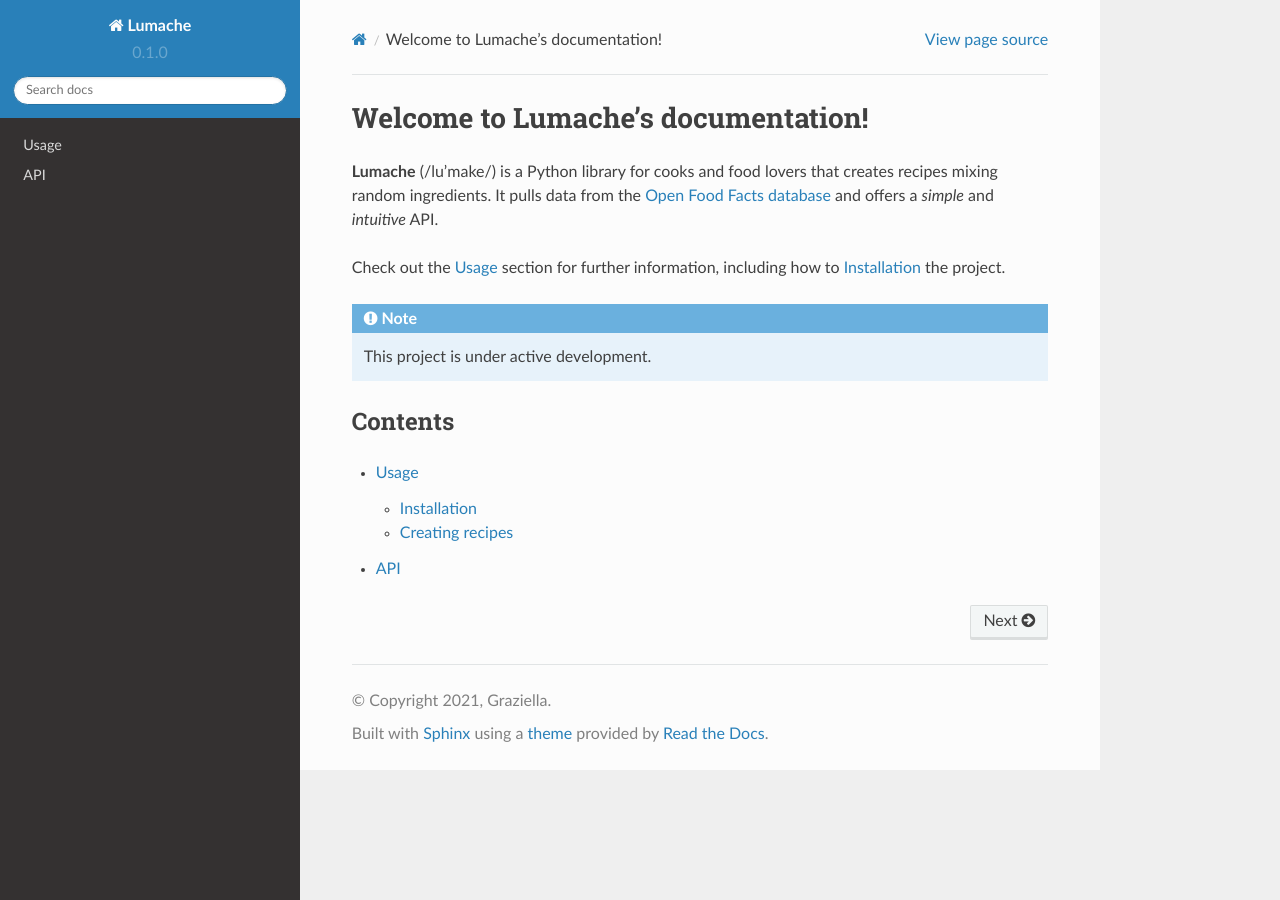
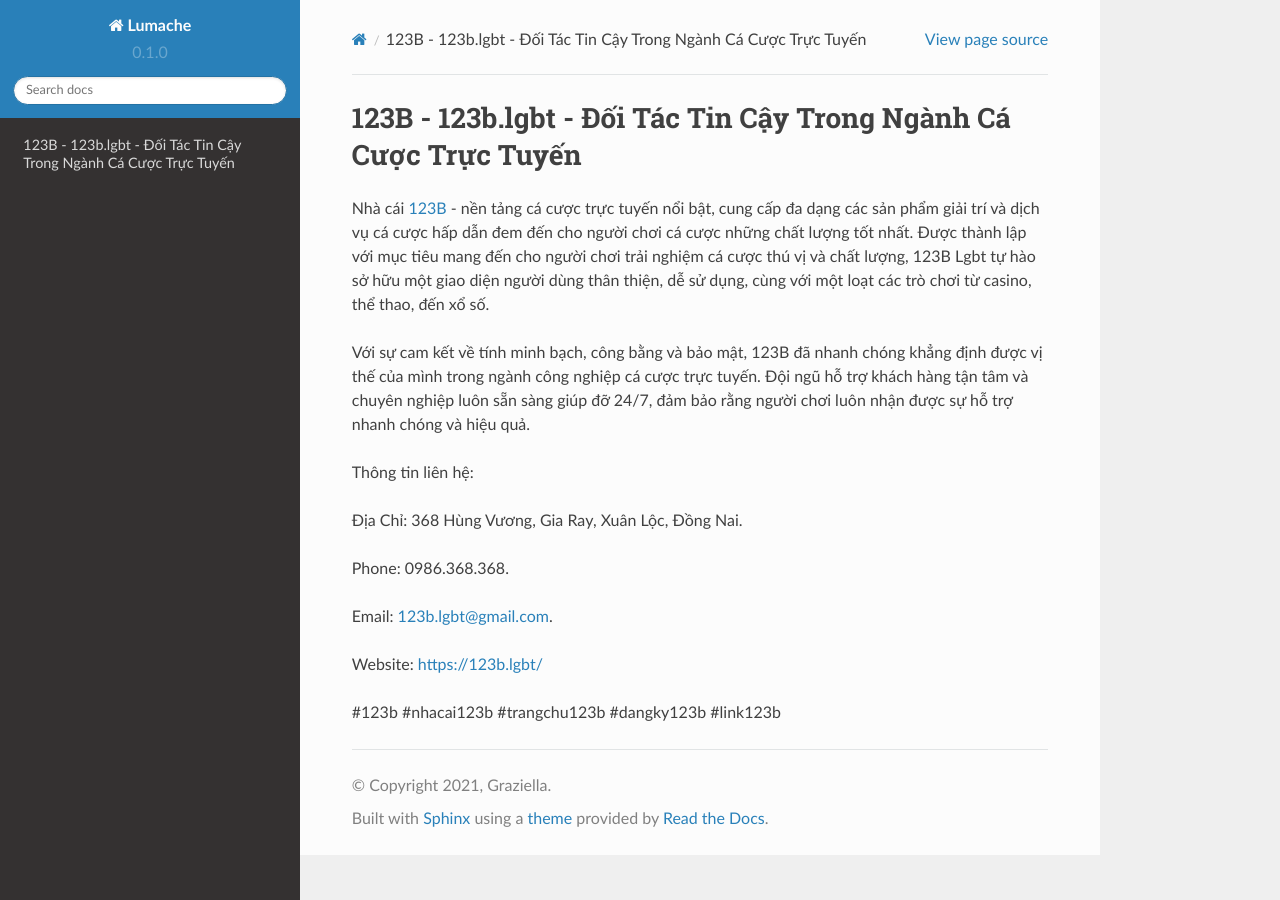
Before and after one commit to srphamkhuongduy77/123blgbt, a Sphinx documentation site: the page built from docs/source/index.rst, in a window 1280 px wide. Built offline with Sphinx 7.4.7 and the Read the Docs theme 2.0.0, drawn with Linux system fonts in a browser that asks for light colours.

Commit message:
Update index.rst

```diff
--- a/docs/source/index.rst
+++ b/docs/source/index.rst
@@ -1,22 +1,18 @@
-Welcome to Lumache's documentation!
+123B - 123b.lgbt - Đối Tác Tin Cậy Trong Ngành Cá Cược Trực Tuyến
 ===================================
 
-**Lumache** (/lu'make/) is a Python library for cooks and food lovers
-that creates recipes mixing random ingredients.
-It pulls data from the `Open Food Facts database <https://world.openfoodfacts.org/>`_
-and offers a *simple* and *intuitive* API.
+Nhà cái `123B <https://123b.lgbt/>`_ - nền tảng cá cược trực tuyến nổi bật, cung cấp đa dạng các sản phẩm giải trí và dịch vụ cá cược hấp dẫn đem đến cho người chơi cá cược những chất lượng tốt nhất. Được thành lập với mục tiêu mang đến cho người chơi trải nghiệm cá cược thú vị và chất lượng, 123B Lgbt tự hào sở hữu một giao diện người dùng thân thiện, dễ sử dụng, cùng với một loạt các trò chơi từ casino, thể thao, đến xổ số.
 
-Check out the :doc:`usage` section for further information, including
-how to :ref:`installation` the project.
+Với sự cam kết về tính minh bạch, công bằng và bảo mật, 123B đã nhanh chóng khẳng định được vị thế của mình trong ngành công nghiệp cá cược trực tuyến. Đội ngũ hỗ trợ khách hàng tận tâm và chuyên nghiệp luôn sẵn sàng giúp đỡ 24/7, đảm bảo rằng người chơi luôn nhận được sự hỗ trợ nhanh chóng và hiệu quả.
 
-.. note::
+Thông tin liên hệ:
 
-   This project is under active development.
+Địa Chỉ: 368 Hùng Vương, Gia Ray, Xuân Lộc, Đồng Nai.
 
-Contents
---------
+Phone: 0986.368.368.
 
-.. toctree::
+Email: 123b.lgbt@gmail.com.
 
-   usage
-   api
+Website: https://123b.lgbt/
+
+#123b #nhacai123b #trangchu123b #dangky123b #link123b
```
